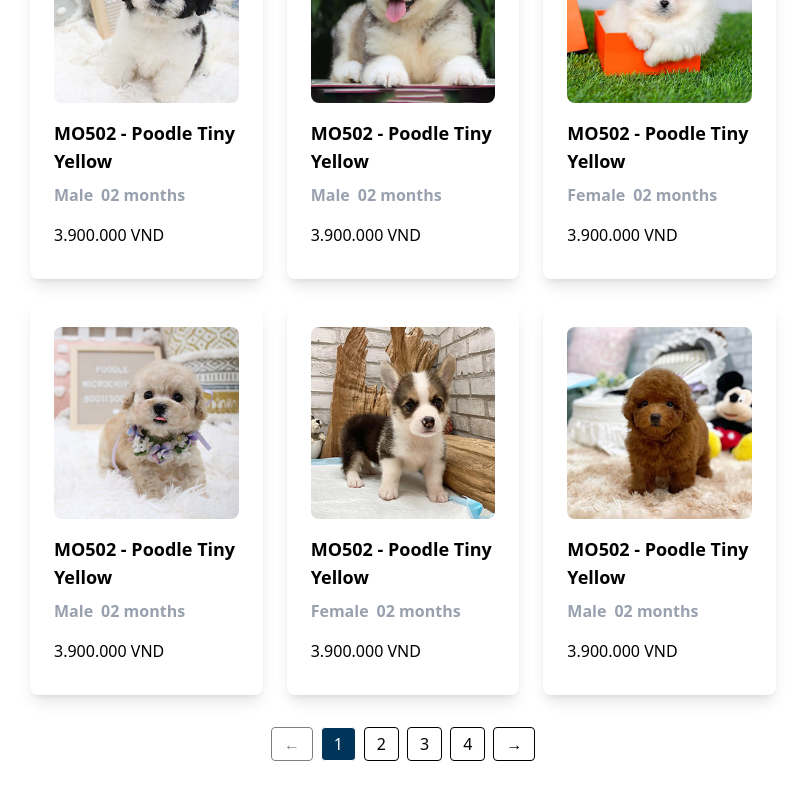
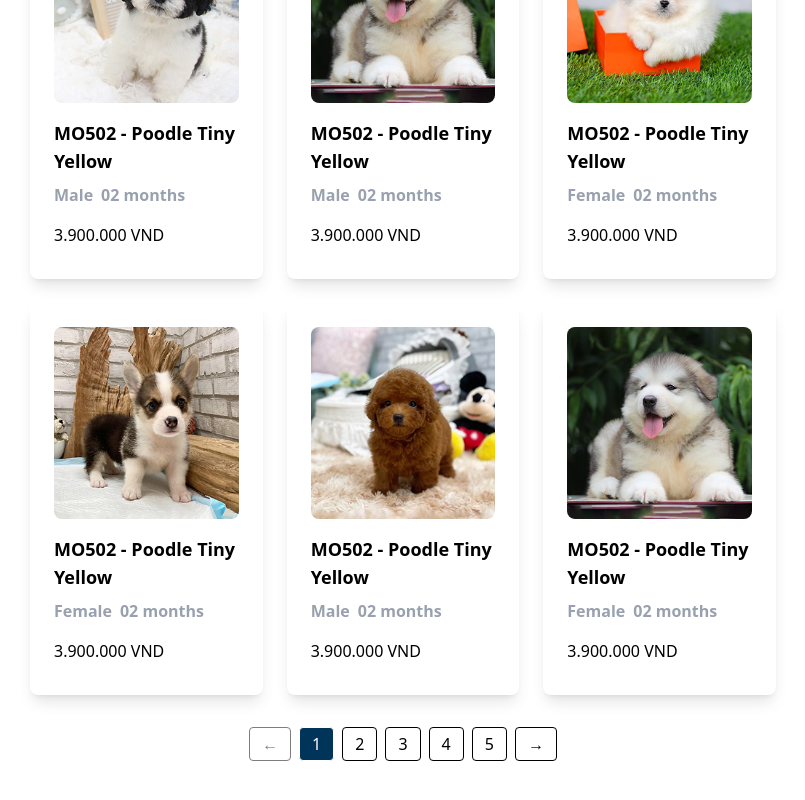
Before and after one commit to Jessica-Agorye/Monito, a React (Vite) app: page / in a window 1280 px wide. Shown: the part 1620-2420 px from the top of the page, without its empty margins (384-1189 px from the left). Built offline with nearby package versions, Linux system fonts and the light colour scheme.

Commit message:
deleted 4 images

```diff
--- a/src/data/petData.js
+++ b/src/data/petData.js
@@ -75,6 +75,132 @@ export const pets = [
     gene: "Female",
     age: "02 months",
     image: image15,
+    price: "3.900.000 VND",
+  },
+  {
+    breed: "MO502 - Poodle Tiny Yellow",
+    gene: "Female",
+    age: "02 months",
+    image: image17,
+    price: "3.900.000 VND",
+  },
+  {
+    breed: "MO502 - Poodle Tiny Yellow",
+    gene: "Male",
+    age: "02 months",
+    image: image18,
+    price: "3.900.000 VND",
+  },
+  {
+    breed: "MO502 - Poodle Tiny Yellow",
+    gene: "Female",
+    age: "02 months",
+    image: image20,
+    price: "3.900.000 VND",
+  },
+  {
+    breed: "MO502 - Poodle Tiny Yellow",
+    gene: "Male",
+    age: "02 months",
+    image: image16,
+    price: "3.900.000 VND",
+  },
+  {
+    breed: "MO502 - Poodle Tiny Yellow",
+    gene: "Female",
+    age: "02 months",
+    image: image17,
+    price: "3.900.000 VND",
+  },
+  {
+    breed: "MO502 - Poodle Tiny Yellow",
+    gene: "Male",
+    age: "02 months",
+    image: image18,
+    price: "3.900.000 VND",
+  },
+  {
+    breed: "MO502 - Poodle Tiny Yellow",
+    gene: "Female",
+    age: "02 months",
+    image: image20,
+    price: "3.900.000 VND",
+  },
+  {
+    breed: "MO502 - Poodle Tiny Yellow",
+    gene: "Male",
+    age: "02 months",
+    image: image3,
+    price: "3.900.000 VND",
+  },
+  {
+    breed: "MO502 - Poodle Tiny Yellow",
+    gene: "Male",
+    age: "02 months",
+    image: image4,
+    price: "3.900.000 VND",
+  },
+  {
+    breed: "MO502 - Poodle Tiny Yellow",
+    gene: "Female",
+    age: "02 months",
+    image: image5,
+    price: "3.900.000 VND",
+  },
+  {
+    breed: "MO502 - Poodle Tiny Yellow",
+    gene: "Female",
+    age: "02 months",
+    image: image8,
+    price: "3.900.000 VND",
+  },
+  {
+    breed: "MO502 - Poodle Tiny Yellow",
+    gene: "Female",
+    age: "02 months",
+    image: image9,
+    price: "3.900.000 VND",
+  },
+  {
+    breed: "MO502 - Poodle Tiny Yellow",
+    gene: " Male",
+    age: "02 months",
+    image: image13,
+    price: "3.900.000 VND",
+  },
+  {
+    breed: "MO502 - Poodle Tiny Yellow",
+    gene: "Male",
+    age: "02 months",
+    image: image14,
+    price: "3.900.000 VND",
+  },
+  {
+    breed: "MO502 - Poodle Tiny Yellow",
+    gene: "Male",
+    age: "02 months",
+    image: image3,
+    price: "3.900.000 VND",
+  },
+  {
+    breed: "MO502 - Poodle Tiny Yellow",
+    gene: "Male",
+    age: "02 months",
+    image: image4,
+    price: "3.900.000 VND",
+  },
+  {
+    breed: "MO502 - Poodle Tiny Yellow",
+    gene: "Female",
+    age: "02 months",
+    image: image5,
+    price: "3.900.000 VND",
+  },
+  {
+    breed: "MO502 - Poodle Tiny Yellow",
+    gene: "Female",
+    age: "02 months",
+    image: image8,
     price: "3.900.000 VND",
   },
   {
@@ -308,32 +434,4 @@ export const pets = [
     image: image5,
     price: "3.900.000 VND",
   },
-  {
-    breed: "MO502 - Poodle Tiny Yellow",
-    gene: "Female",
-    age: "02 months",
-    image: image8,
-    price: "3.900.000 VND",
-  },
-  {
-    breed: "MO502 - Poodle Tiny Yellow",
-    gene: "Female",
-    age: "02 months",
-    image: image9,
-    price: "3.900.000 VND",
-  },
-  {
-    breed: "MO502 - Poodle Tiny Yellow",
-    gene: " Male",
-    age: "02 months",
-    image: image13,
-    price: "3.900.000 VND",
-  },
-  {
-    breed: "MO502 - Poodle Tiny Yellow",
-    gene: "Male",
-    age: "02 months",
-    image: image14,
-    price: "3.900.000 VND",
-  },
 ];
```
